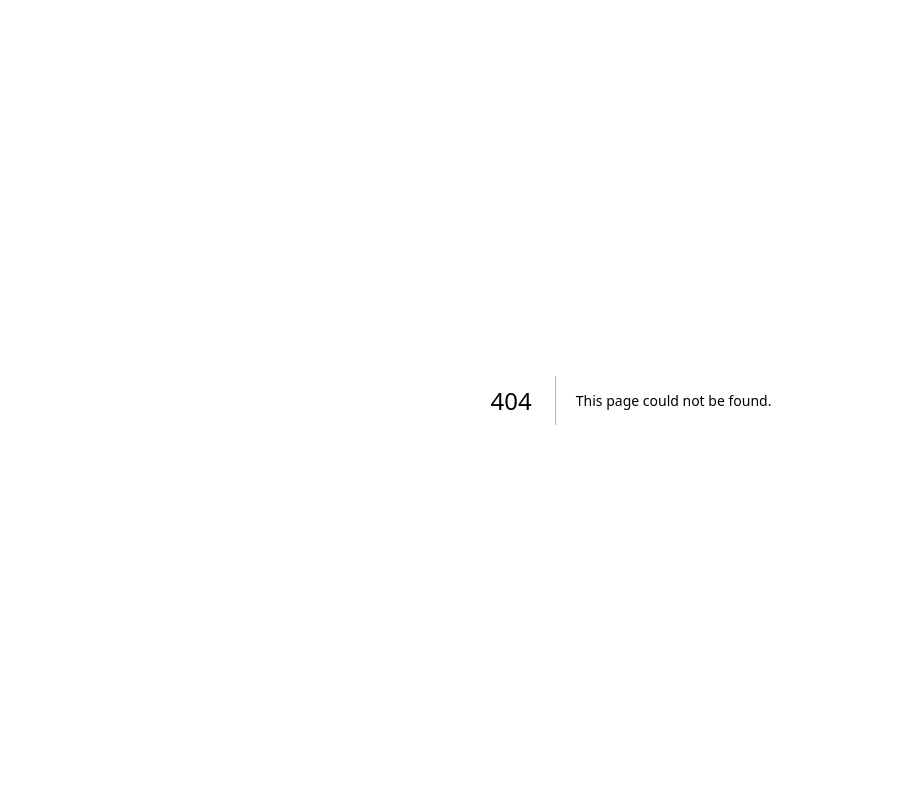
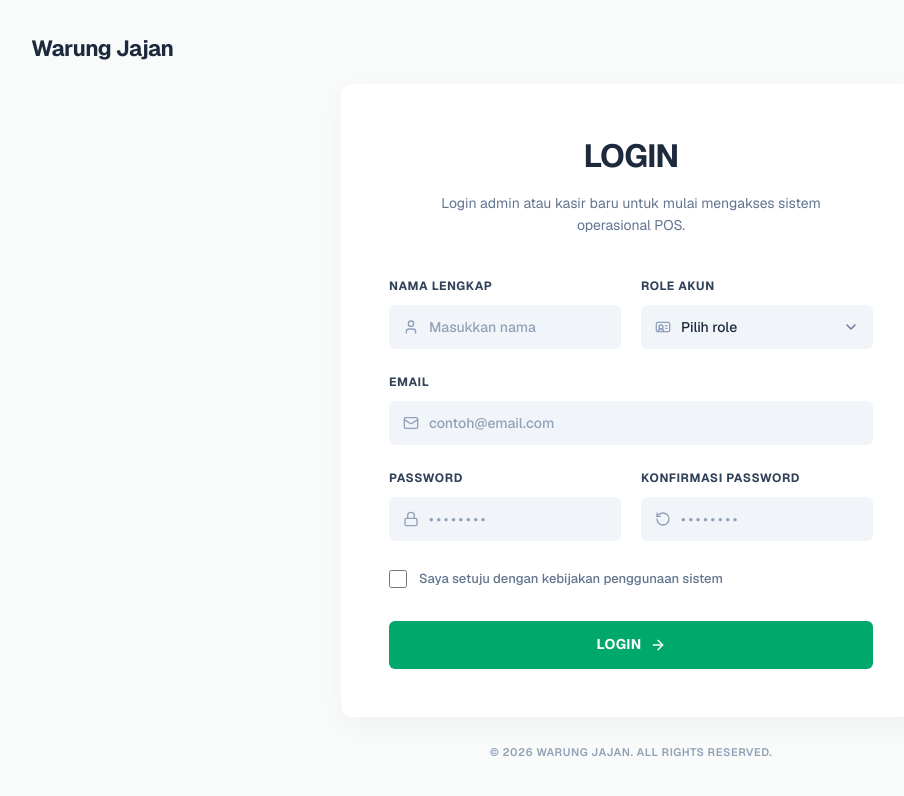
Before and after one commit to heldaramdhani/warung_jajan, a Next.js app: page /login in a window 1280 px wide. Before the commit this address had no page. Shown: the top 796 px of the page, without its empty margins (9-913 px from the left). Built offline with nearby package versions, Linux system fonts and the light colour scheme.

Commit message:
add login page
add login page

```diff
--- /dev/null
+++ b/app/login/page.tsx
@@ -0,0 +1,146 @@
+"use client";
+
+import React from 'react';
+import { User, IdCard, Mail, Lock, RotateCcw, ChevronDown, ArrowRight } from 'lucide-react';
+
+export default function LoginPage() {
+  return (
+    <div className="min-h-screen flex flex-col items-center justify-center bg-[#f8fbf9] relative font-sans">
+      {/* Top Left Logo / Title */}
+      <div className="absolute top-8 left-10">
+        <h2 className="text-[22px] font-bold text-slate-800 tracking-tight">
+          Warung Jajan
+        </h2>
+      </div>
+
+      {/* Main Login Card */}
+      <div className="w-[580px] bg-white rounded-xl shadow-[0_8px_30px_rgb(0,0,0,0.04)] p-12 flex flex-col items-center z-10">
+        {/* Header */}
+        <h1 className="text-[32px] font-bold text-slate-800 mb-3 tracking-tight">LOGIN</h1>
+        <p className="text-[14px] text-slate-500 text-center leading-relaxed px-4 mb-10 w-[90%]">
+          Login admin atau kasir baru untuk mulai mengakses sistem operasional POS.
+        </p>
+
+        {/* Form Container */}
+        <form className="w-full flex flex-col gap-6" onSubmit={(e) => e.preventDefault()}>
+          {/* Row 1: Name and Role */}
+          <div className="grid grid-cols-2 gap-5">
+            {/* Nama Lengkap */}
+            <div className="space-y-2.5">
+              <label className="block text-[12px] font-bold text-slate-700 tracking-wider">
+                NAMA LENGKAP
+              </label>
+              <div className="relative">
+                <User className="absolute left-3.5 top-1/2 -translate-y-1/2 w-4 h-4 text-slate-400" />
+                <input
+                  type="text"
+                  className="w-full bg-[#f1f5f9] h-11 rounded-md pl-10 pr-3 text-[14px] text-slate-800 focus:outline-none focus:ring-2 focus:ring-[#00a663] placeholder:text-slate-400 transition-all font-medium border-none"
+                  placeholder="Masukkan nama"
+                />
+              </div>
+            </div>
+
+            {/* Role Akun */}
+            <div className="space-y-2.5">
+              <label className="block text-[12px] font-bold text-slate-700 tracking-wider">
+                ROLE AKUN
+              </label>
+              <div className="relative">
+                <IdCard className="absolute left-3.5 top-1/2 -translate-y-1/2 w-4 h-4 text-slate-400" />
+                <select
+                  className="w-full bg-[#f1f5f9] h-11 rounded-md pl-10 pr-10 text-[14px] text-slate-800 appearance-none focus:outline-none focus:ring-2 focus:ring-[#00a663] transition-all font-medium border-none cursor-pointer"
+                  defaultValue=""
+                >
+                  <option value="" disabled className="text-slate-400">
+                    Pilih role
+                  </option>
+                  <option value="admin">Admin</option>
+                  <option value="kasir">Kasir</option>
+                </select>
+                <ChevronDown className="absolute right-3.5 top-1/2 -translate-y-1/2 w-4 h-4 text-slate-500 pointer-events-none" />
+              </div>
+            </div>
+          </div>
+
+          {/* Row 2: Email */}
+          <div className="space-y-2.5">
+            <label className="block text-[12px] font-bold text-slate-700 tracking-wider">
+              EMAIL
+            </label>
+            <div className="relative">
+              <Mail className="absolute left-3.5 top-1/2 -translate-y-1/2 w-4 h-4 text-slate-400" />
+              <input
+                type="email"
+                className="w-full bg-[#f1f5f9] h-11 rounded-md pl-10 pr-3 text-[14px] text-slate-800 focus:outline-none focus:ring-2 focus:ring-[#00a663] placeholder:text-slate-400 transition-all font-medium border-none"
+                placeholder="contoh@email.com"
+              />
+            </div>
+          </div>
+
+          {/* Row 3: Passwords */}
+          <div className="grid grid-cols-2 gap-5">
+            {/* Password */}
+            <div className="space-y-2.5">
+              <label className="block text-[12px] font-bold text-slate-700 tracking-wider">
+                PASSWORD
+              </label>
+              <div className="relative">
+                <Lock className="absolute left-3.5 top-1/2 -translate-y-1/2 w-4 h-4 text-slate-400" />
+                <input
+                  type="password"
+                  className="w-full bg-[#f1f5f9] h-11 rounded-md pl-10 pr-3 text-[14px] text-slate-800 focus:outline-none focus:ring-2 focus:ring-[#00a663] placeholder:text-slate-400 transition-all font-medium tracking-[0.2em] border-none"
+                  placeholder="••••••••"
+                />
+              </div>
+            </div>
+
+            {/* Konfirmasi Password */}
+            <div className="space-y-2.5">
+              <label className="block text-[12px] font-bold text-slate-700 tracking-wider">
+                KONFIRMASI PASSWORD
+              </label>
+              <div className="relative">
+                <RotateCcw className="absolute left-3.5 top-1/2 -translate-y-1/2 w-4 h-4 text-slate-400" />
+                <input
+                  type="password"
+                  className="w-full bg-[#f1f5f9] h-11 rounded-md pl-10 pr-3 text-[14px] text-slate-800 focus:outline-none focus:ring-2 focus:ring-[#00a663] placeholder:text-slate-400 transition-all font-medium tracking-[0.2em] border-none"
+                  placeholder="••••••••"
+                />
+              </div>
+            </div>
+          </div>
+
+          {/* Checkbox and Agreement */}
+          <div className="flex items-center gap-3 mt-1 cursor-pointer">
+            <input
+              type="checkbox"
+              id="agreement"
+              className="w-[18px] h-[18px] rounded-[4px] border-slate-300 text-[#00a663] focus:ring-[#00a663] accent-[#00a663] bg-white cursor-pointer"
+            />
+            <label
+              htmlFor="agreement"
+              className="text-[13px] text-slate-500 font-medium cursor-pointer select-none"
+            >
+              Saya setuju dengan kebijakan penggunaan sistem
+            </label>
+          </div>
+
+          {/* Submit Button */}
+          <button
+            type="submit"
+            className="w-full h-12 bg-[#00A86B] hover:bg-[#00965e] text-white font-bold text-[14px] tracking-wide rounded-md flex items-center justify-center gap-2 transition-colors mt-2"
+          >
+            LOGIN <ArrowRight className="w-4 h-4" />
+          </button>
+        </form>
+      </div>
+
+      {/* Footer */}
+      <div className="absolute bottom-10 left-0 right-0 text-center">
+        <p className="text-[11px] font-semibold text-slate-400 tracking-wider">
+          © 2026 WARUNG JAJAN. ALL RIGHTS RESERVED.
+        </p>
+      </div>
+    </div>
+  );
+}
--- a/package.json
+++ b/package.json
@@ -9,6 +9,7 @@
     "lint": "eslint"
   },
   "dependencies": {
+    "lucide-react": "^1.8.0",
     "next": "16.2.3",
     "react": "19.2.4",
     "react-dom": "19.2.4"
```
Also changed, not shown: 1 other file (tests, documents, lock files or other folders).
